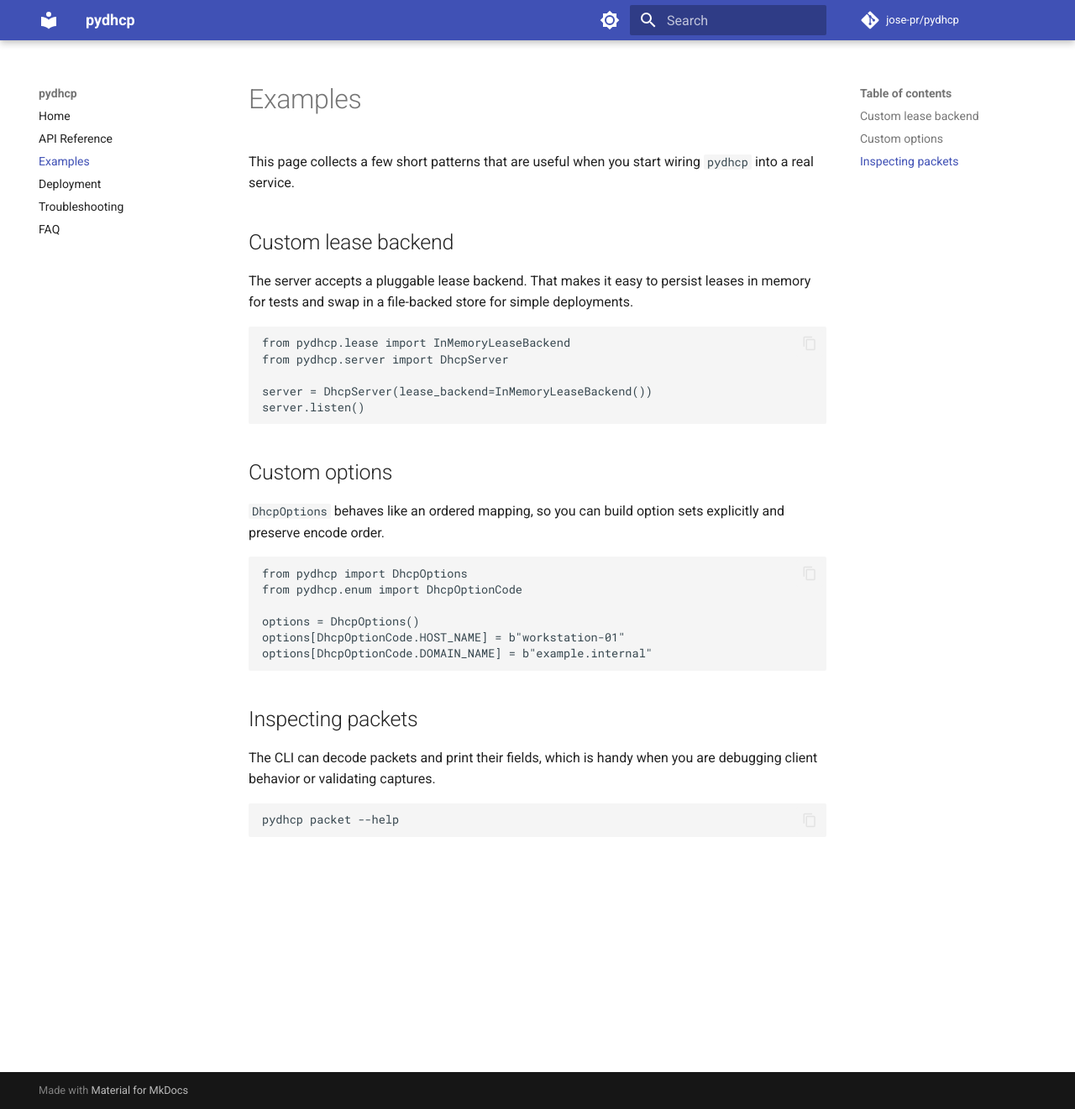
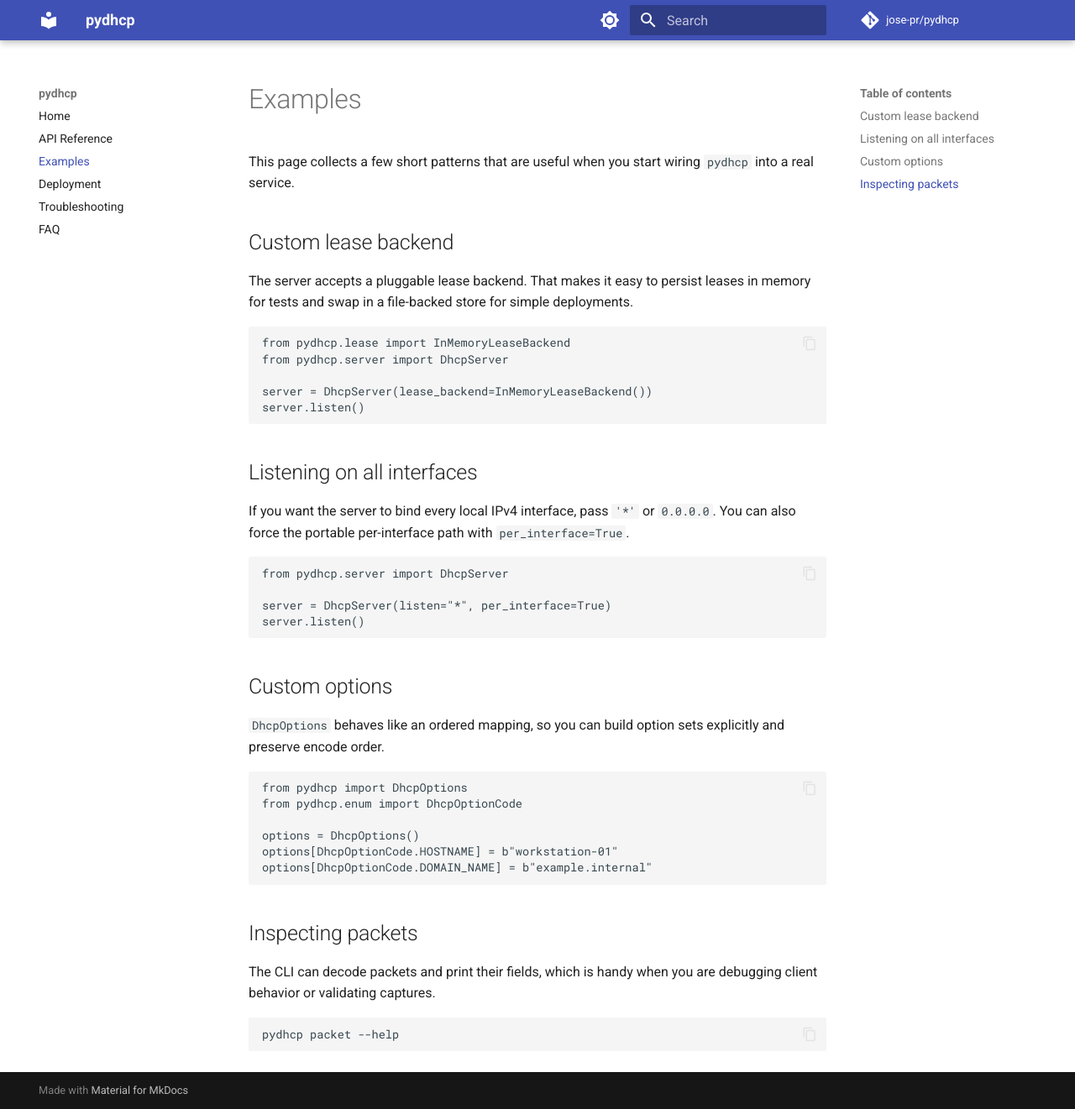
Before and after one commit to jose-pr/pydhcp, an MkDocs documentation site: the page built from docs/examples.md, in a window 1280 px wide and 1321 px high. Shown: the whole window at 84% size. Built offline with MkDocs 1.6.1 and Material for MkDocs 9.7.7, drawn with Linux system fonts in a browser that asks for light colours; comment, search, counter and statistics services are not loaded.

Commit message:
docs: refresh examples and changelog

````diff
--- a/docs/examples.md
+++ b/docs/examples.md
@@ -14,6 +14,18 @@ server = DhcpServer(lease_backend=InMemoryLeaseBackend())
 server.listen()
 ```
 
+## Listening on all interfaces
+
+If you want the server to bind every local IPv4 interface, pass `'*'` or `0.0.0.0`.
+You can also force the portable per-interface path with `per_interface=True`.
+
+```python
+from pydhcp.server import DhcpServer
+
+server = DhcpServer(listen="*", per_interface=True)
+server.listen()
+```
+
 ## Custom options
 
 `DhcpOptions` behaves like an ordered mapping, so you can build option sets explicitly and preserve encode order.
@@ -23,7 +35,7 @@ from pydhcp import DhcpOptions
 from pydhcp.enum import DhcpOptionCode
 
 options = DhcpOptions()
-options[DhcpOptionCode.HOST_NAME] = b"workstation-01"
+options[DhcpOptionCode.HOSTNAME] = b"workstation-01"
 options[DhcpOptionCode.DOMAIN_NAME] = b"example.internal"
 ```
 
````
Also changed, not shown: CHANGELOG.md (+11 -0 lines), docs/troubleshooting.md (+6 -0 lines), 1 other file.
